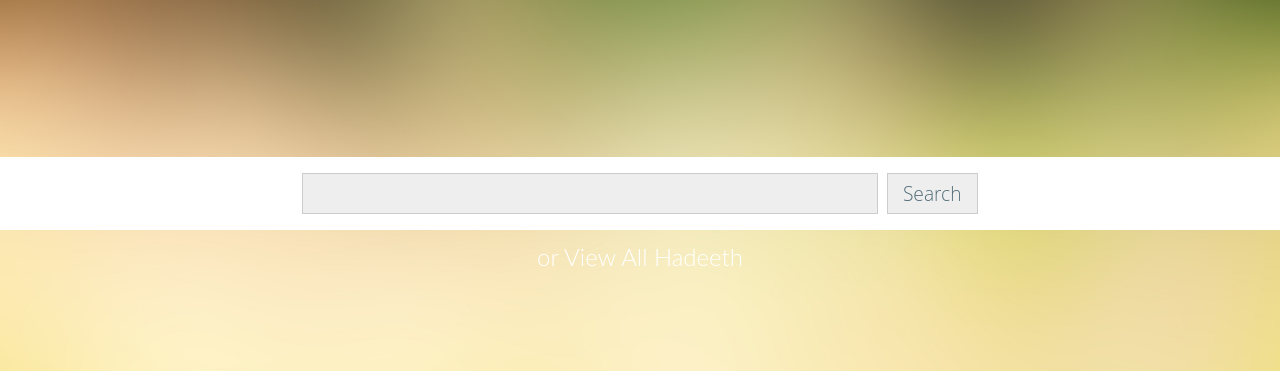
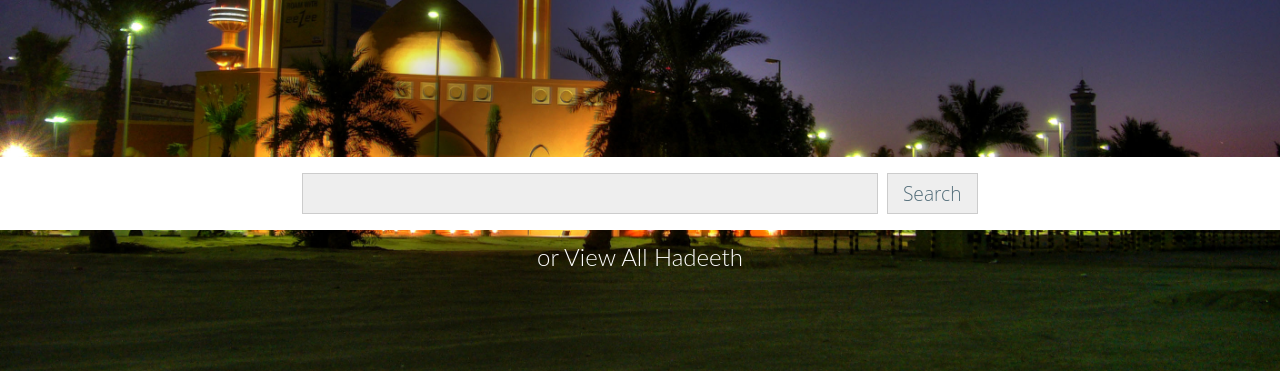
Before and after one commit to amizz/hadeethmy, a plain HTML site: page template/index.html in a window 1280 px wide. Shown: the part 429-800 px from the top of the page. Drawn offline with Linux system fonts and the light colour scheme.

Commit message:
Change background

```diff
--- a/template/css/style.css
+++ b/template/css/style.css
@@ -7,7 +7,7 @@ html, body { height: 100%; width: 100%; font-family: Helvetica, Arial, sans-seri
 }
 
 html {
-  background: url(/img/bg.jpg) no-repeat center center fixed;
+  background: url(/img/bg2.jpg) no-repeat center center fixed;
   -webkit-background-size: cover;
   -moz-background-size: cover;
   -o-background-size: cover;
@@ -80,7 +80,7 @@ body {
 
   /* non-critical apperance styles */
   padding: 0;
-  background-image: url(/img/bg.jpg);
+  background-image: url(/img/bg2.jpg);
   -webkit-background-size: cover;
   -moz-background-size: cover;
   -o-background-size: cover;
```
Also changed, not shown: template/img/bg2.jpg (added).
